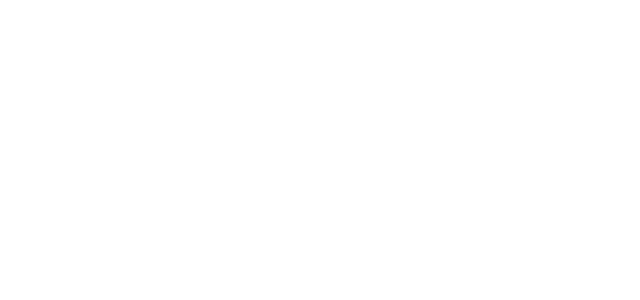
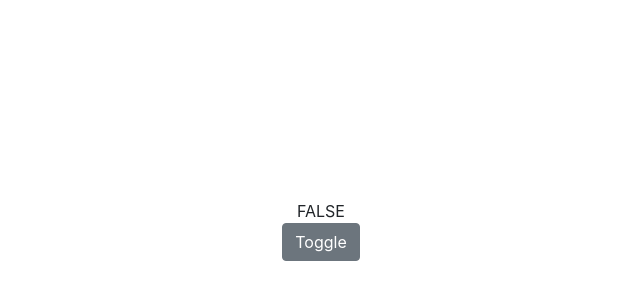
Before and after one commit to lianeddy/FrontEnd-JC1504, a React (Create React App) app in the folder my-app/: page /redux-exercise in a window 1280 px wide. Shown: the part 170-470 px from the top of the page, without its empty margins (319-959 px from the left). Built offline with nearby package versions, Linux system fonts and the light colour scheme.

Commit message:
redux exercise

```diff
--- a/my-app/src/App.js
+++ b/my-app/src/App.js
@@ -7,6 +7,7 @@
 import Home from "./Pages/Home";
 import LoginPage from "./Pages/LoginPage";
 import ProductPage from "./Pages/ProductPage";
+import ReduxExercise from "./Pages/ReduxExercise";
 import RegisterPage from "./Pages/RegisterPage";
 
 class App extends Component {
@@ -22,6 +23,7 @@
         <Route path="/login" component={LoginPage} />
         <Route path="/register" component={RegisterPage} />
         <Route path="/products" component={ProductPage} />
+        <Route path="/redux-exercise" component={ReduxExercise} />
       </div>
     );
   }
--- a/my-app/src/Pages/ReduxExercise.js
+++ b/my-app/src/Pages/ReduxExercise.js
@@ -1,14 +1,34 @@
 import React, { Component } from "react";
+import { connect } from "react-redux";
+import { Button } from "reactstrap";
+import { toggleBoolean } from "../Redux";
 
 class ReduxExercise extends Component {
   state = {};
   render() {
     return (
-      <div>
-        <div></div>
+      <div
+        style={{
+          height: "100vh",
+          display: "flex",
+          alignItems: "center",
+          flexDirection: "column",
+          justifyContent: "center",
+        }}
+      >
+        <div>{this.props.bool ? "TRUE" : "FALSE"}</div>
+        <div>
+          <Button onClick={this.props.toggleBoolean}>Toggle</Button>
+        </div>
       </div>
     );
   }
 }
 
-export default ReduxExercise;
+const mapStatetoProps = (state) => {
+  return {
+    bool: state.bool,
+  };
+};
+
+export default connect(mapStatetoProps, { toggleBoolean })(ReduxExercise);
--- a/my-app/src/Redux/index.js
+++ b/my-app/src/Redux/index.js
@@ -2,6 +2,7 @@
   count: 0,
   username: "",
   password: "",
+  bool: false,
 };
 // See above
 // Global State adalah state yang bisa dipakai di semua component
@@ -43,6 +44,12 @@
   };
 };
 
+const toggleBoolean = () => {
+  return {
+    type: "TOGGLE",
+  };
+};
+
 // Reducer
 // Sebuah function
 // function untuk merubah global state
@@ -71,9 +78,21 @@
         username: action.payload.username,
         password: action.payload.password,
       };
+    case "TOGGLE":
+      return {
+        ...state,
+        bool: !state.bool,
+      };
     default:
       return state;
   }
 };
 
-export { reducer, increaseCount, decreaseCount, loginAction, registerAction };
+export {
+  reducer,
+  increaseCount,
+  decreaseCount,
+  loginAction,
+  registerAction,
+  toggleBoolean,
+};
```
Also changed, not shown: 1 other file (tests, documents, lock files or other folders).
